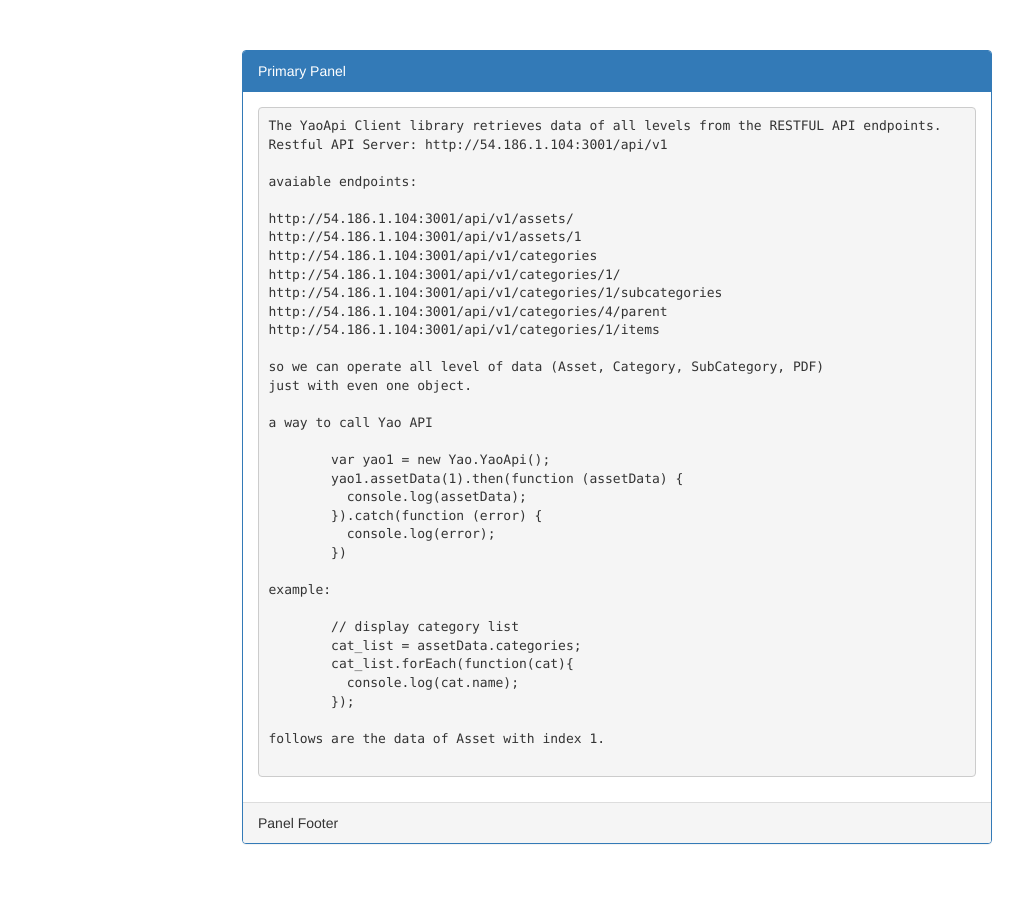
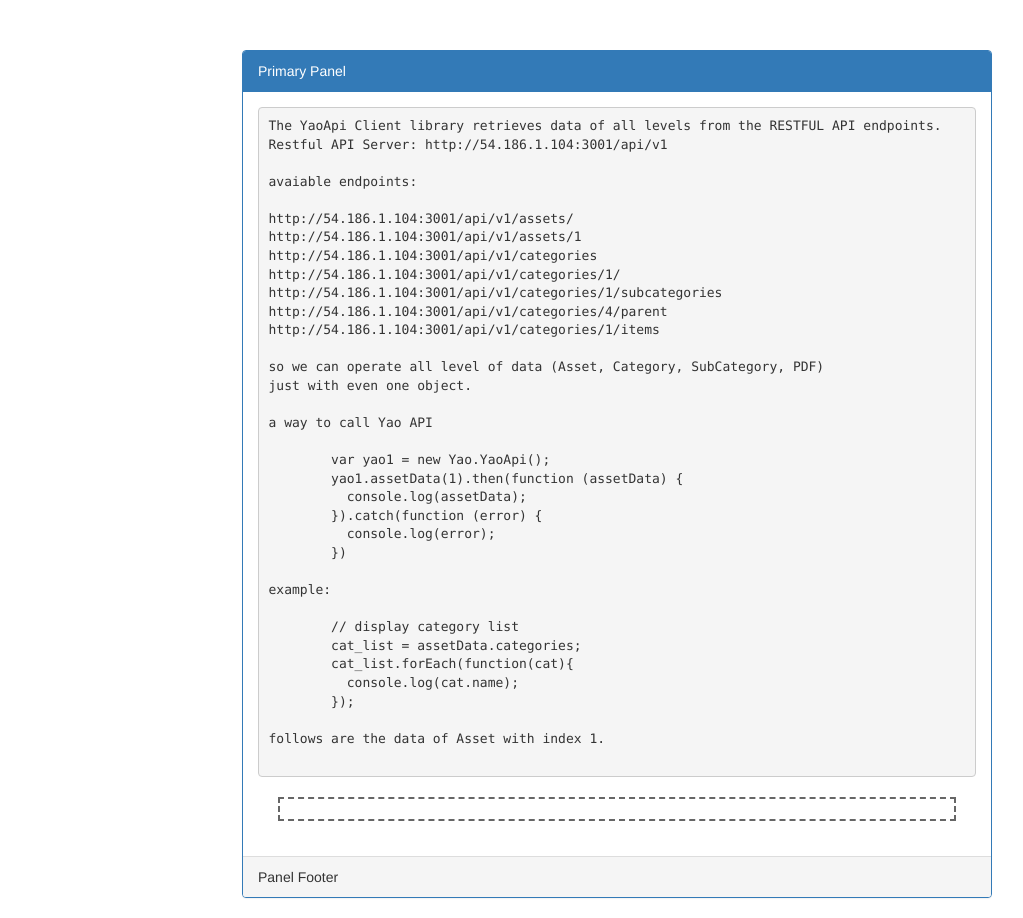
Before and after one commit to webdev778/yao-json-api, a website: page demo/index.html in a window 1280 px wide. Shown: the part 102-1020 px from the top of the page, without its empty margins (23-1046 px from the left). Before the commit the page ends 966 px from the top, so only its background shows below. Drawn offline with nearby package versions, Linux system fonts and the light colour scheme; no server answers.

Commit message:
style fixed

```diff
--- a/demo/index.html
+++ b/demo/index.html
@@ -2,7 +2,7 @@
 <head>
   <link href="https://maxcdn.bootstrapcdn.com/bootstrap/3.3.7/css/bootstrap.min.css" rel="stylesheet" integrity="sha384-BVYiiSIFeK1dGmJRAkycuHAHRg32OmUcww7on3RYdg4Va+PmSTsz/K68vbdEjh4u" crossorigin="anonymous">
   <style>
-      #regeStr {
+      #json_result {
     border: 2px dashed #666;
     margin: 20px;
     padding: 10px;
```
